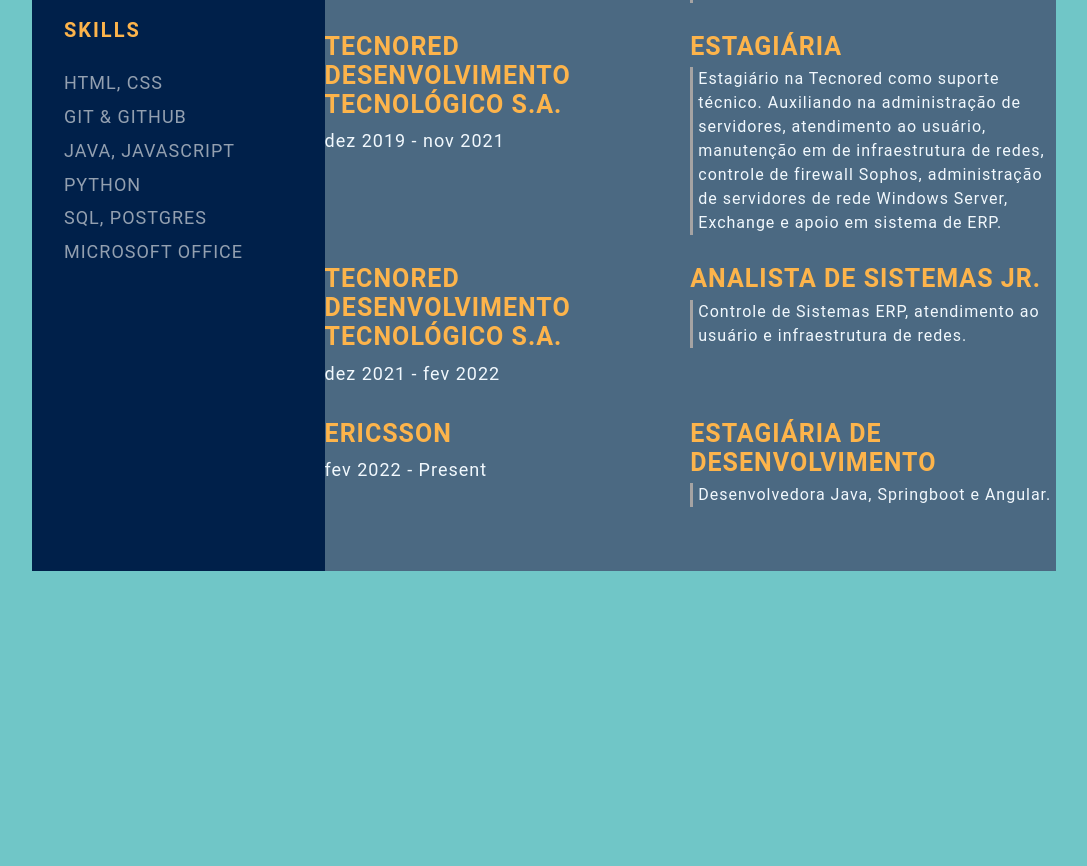
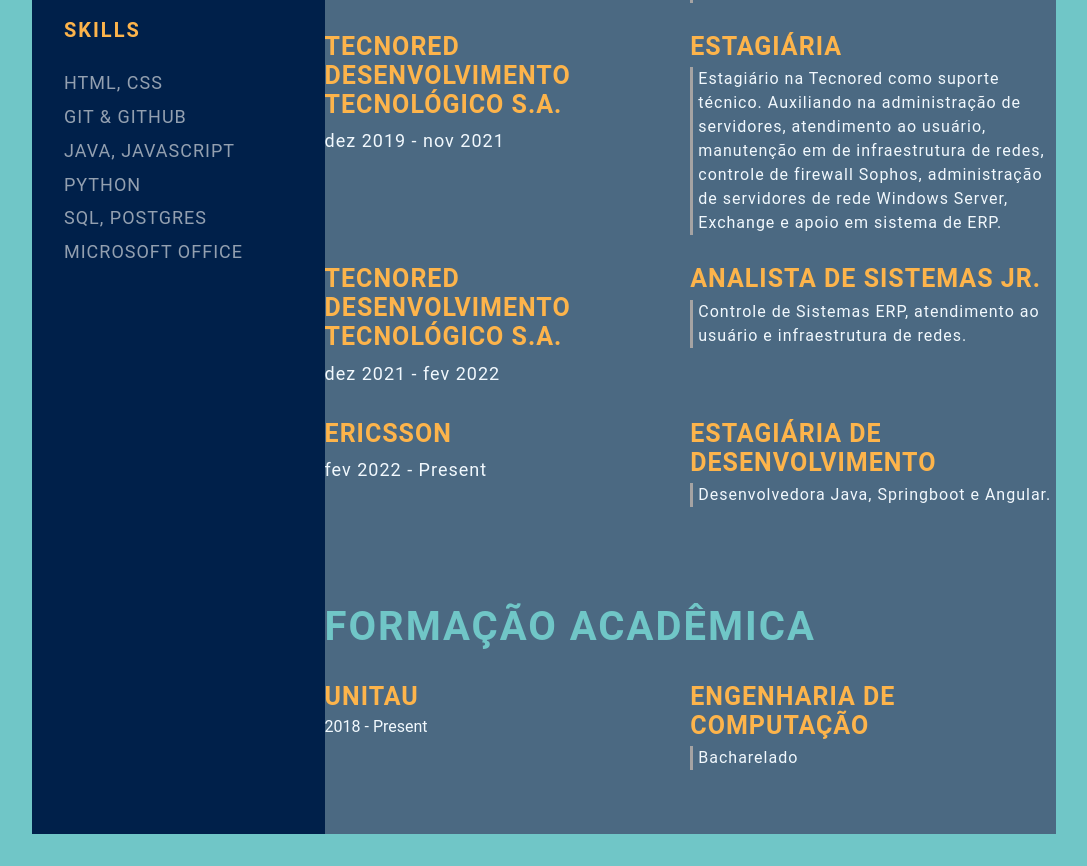
Before and after one commit to Lorencon/devweekgit.github.io, a plain HTML site: page index.html in a window 1280 px wide. Shown: the part 895-1761 px from the top of the page, without its empty margins (96-1183 px from the left). Before the commit the page ends 1498 px from the top, so only its background shows below. Drawn offline with Linux system fonts and the light colour scheme.

Commit message:
feature: add education

```diff
--- a/index.html
+++ b/index.html
@@ -129,6 +129,20 @@
                     </div>
                 </div>
             </section>
+            <section class="education gap">
+                <div class="right-title">Formação Acadêmica</div>
+                <div class="education-contents">
+                    <div class="education-left">
+                        <p class="education-school-name">UNITAU</p>
+                        <p class="education-time-period">2018 - Present</p>
+                    </div>
+                    <div class="education-right">
+                        <p class="education-subject">Engenharia de Computação</p>
+                        <p class="education-desc">Bacharelado</p>
+                    </div>
+                </div>
+            </section>
+
         </section>
 
     </main>
```
